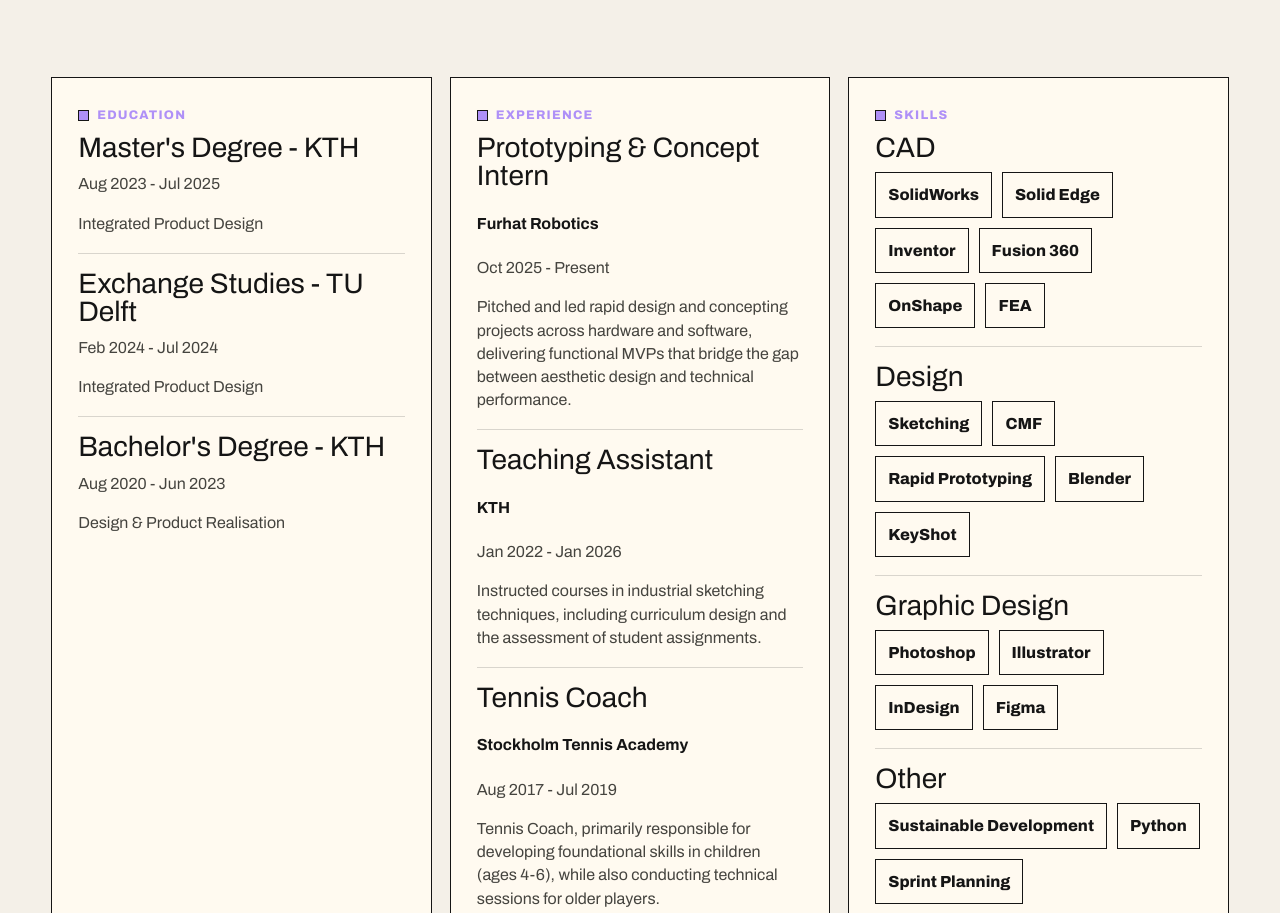
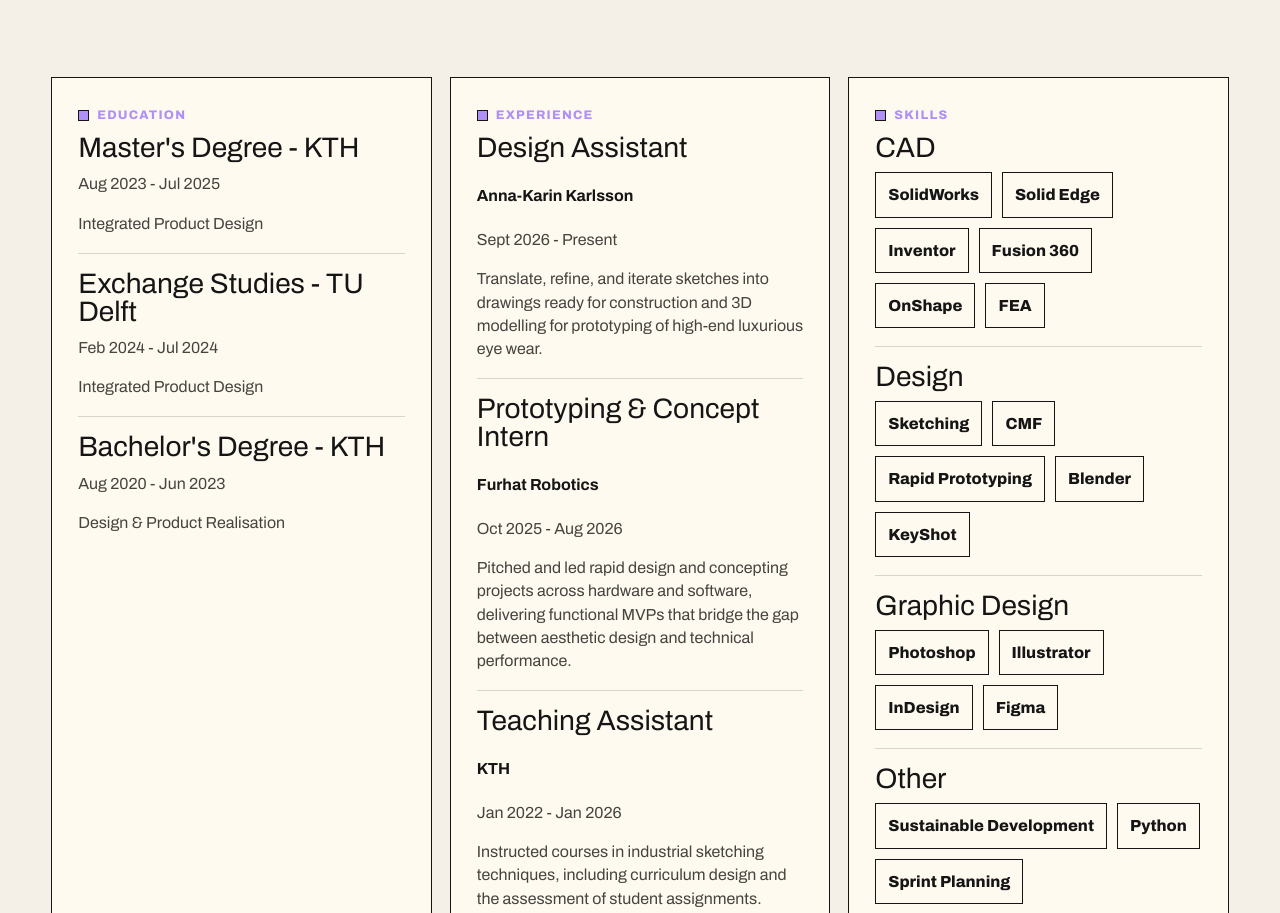
Before and after one commit to lucasgussua-alt/industrial-design-portfolio, a plain HTML site: page index.html in a window 1280 px wide. Shown: the part 840-1753 px from the top of the page. Drawn offline with Linux system fonts and the light colour scheme; a web font is replaced by a local one.

Commit message:
Change contact email and add experience entry
Updated email contact information and added a new experience entry.

```diff
--- a/index.html
+++ b/index.html
@@ -40,7 +40,7 @@
           </p>
           <div class="hero-actions" aria-label="Primary actions">
             <a class="button primary" href="#work">View selected work</a>
-            <a class="button secondary" href="mailto:lucas.gustavsson@ownit.nu">Contact me :)</a>
+            <a class="button secondary" href="mailto:lgustavsson@proton.me">Contact me :)</a>
             <!-- Social icons: replace href values with your real Instagram and LinkedIn URLs. -->
             <a class="icon-link" href="https://www.instagram.com/designswithlucas" target="_blank" rel="noreferrer" aria-label="Instagram profile">
               <svg viewBox="0 0 24 24" aria-hidden="true">
@@ -96,11 +96,18 @@
       <article class="profile-group">
         <p class="entry-label">Experience</p>
         <div class="entry-list">
+           <!-- Experience entry -->
+          <div class="resume-entry">
+            <h3>Design Assistant</h3>
+            <h4>Anna-Karin Karlsson</h4>
+            <p>Sept 2026 - Present</p>
+            <p>Translate, refine, and iterate sketches into drawings ready for construction and 3D modelling for prototyping of high-end luxurious eye wear.</p>
+          </div>
           <!-- Experience entry -->
           <div class="resume-entry">
             <h3>Prototyping & Concept Intern</h3>
             <h4>Furhat Robotics</h4>
-            <p>Oct 2025 - Present</p>
+            <p>Oct 2025 - Aug 2026</p>
             <p>Pitched and led rapid design and concepting
 projects across hardware and software, delivering
 functional MVPs that bridge the gap between
@@ -244,7 +251,7 @@
 
   <footer class="site-footer">
     <p>Lucas - Industrial Design Portfolio</p>
-    <a href="mailto:lucas.gustavsson@ownit.nu">lucas.gustavsson@ownit.nu</a>
+    <a href="mailto:lgustavsson@proton.me">lgustavsson@proton.me</a>
   </footer>
 </body>
 </html>
```
